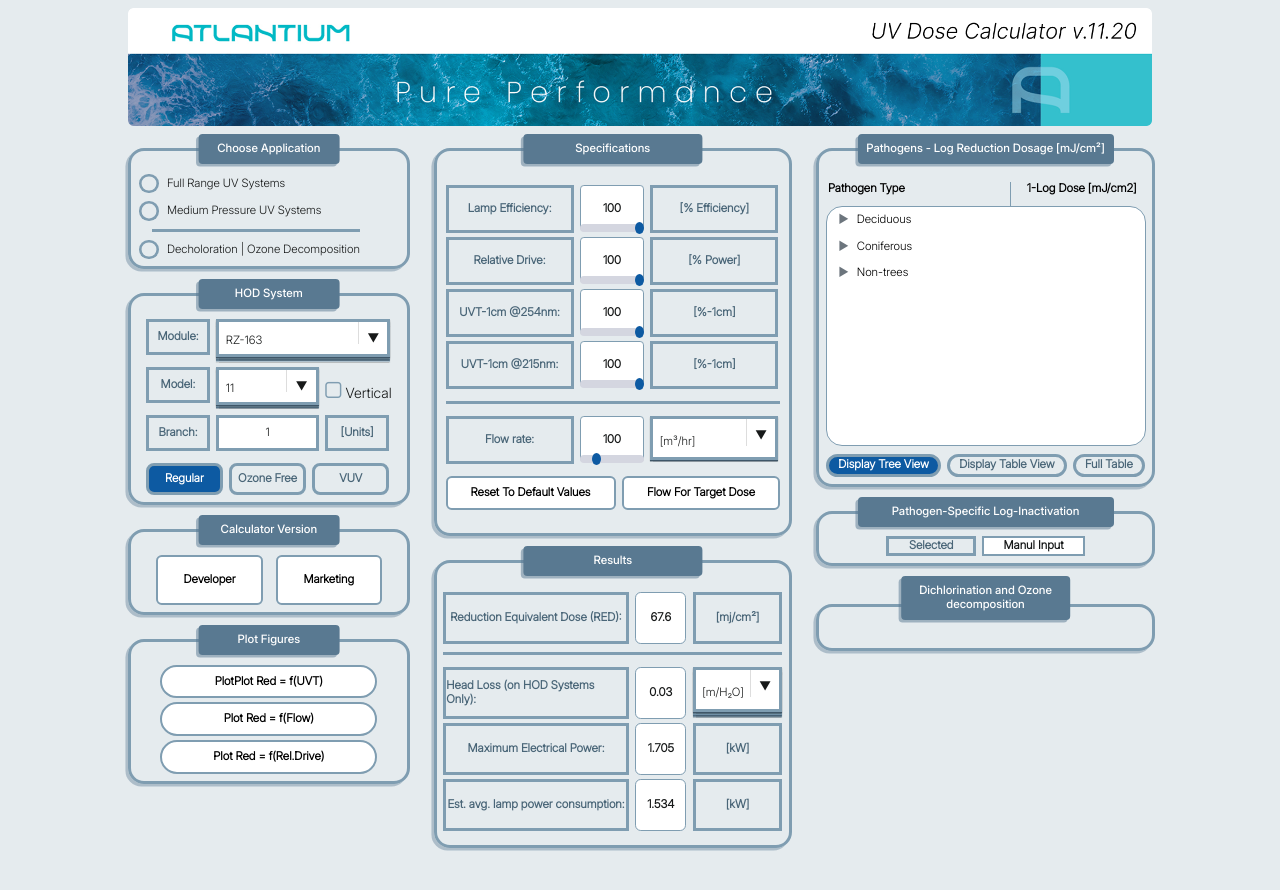
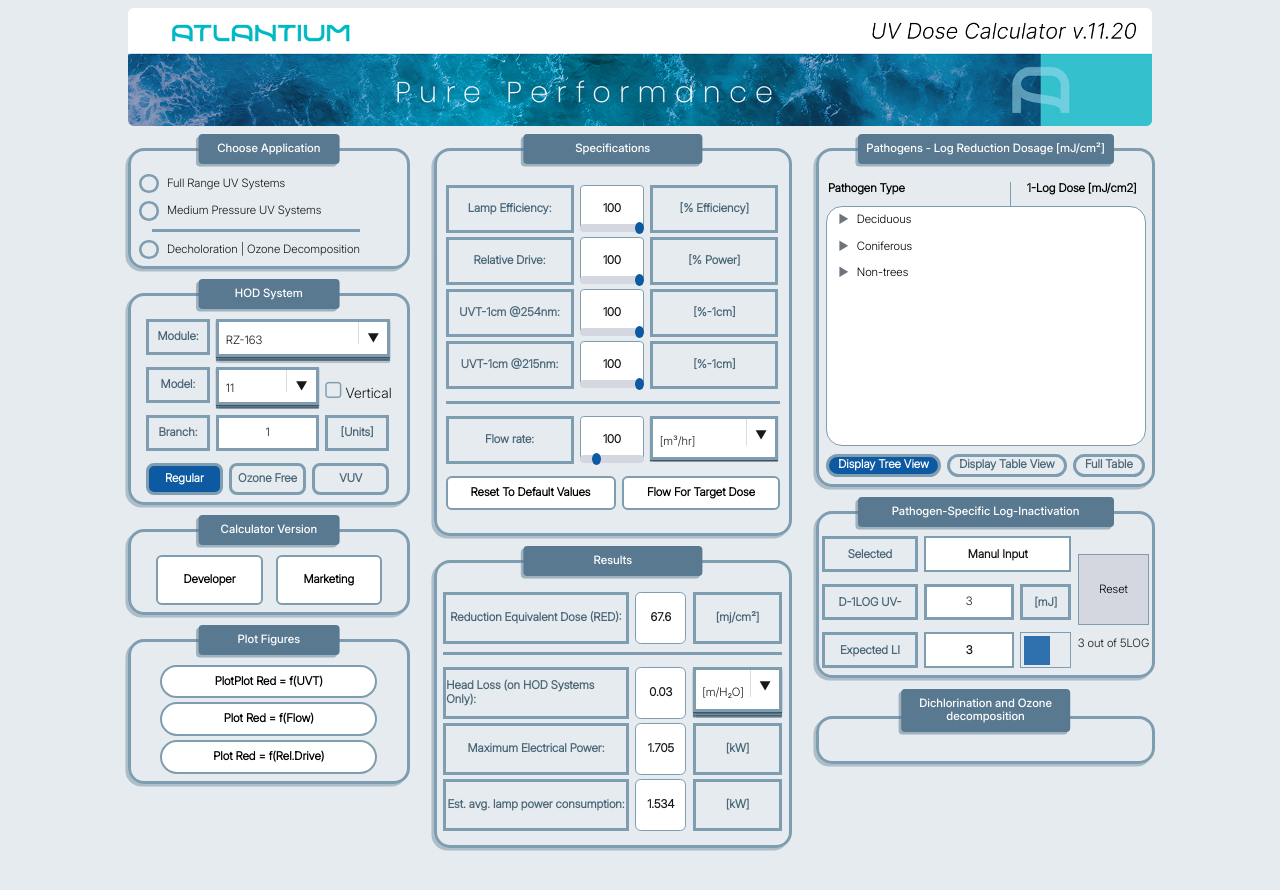
Before and after one commit to DragonGali/Calculator, a React (Vite) app in the folder client/: page / in a window 1280 px wide. Shown: the top 890 px of the page. Built offline with nearby package versions, Linux system fonts and the light colour scheme.

Commit message:
Finished LogInactivation

```diff
--- a/client/src/App.jsx
+++ b/client/src/App.jsx
@@ -19,6 +19,9 @@
 
 const App = () =>  {
 
+  //This function updates the width and height variable that I use based on the screen sizes
+  //I send it to all the components that use other component that need to figure out theyre
+  //height and width.
   const [size, setSize] = useState({
     width: window.innerWidth,
     height: window.innerHeight
@@ -56,13 +59,13 @@
       <img id="atlantium-img" src="/AtlantiumLogo_Long.png"/>
       <div className="systems-container">
         <ChooseApplication id="choose-application"/>
-        <HODSystem id="hod-system"/>
+        <HODSystem id="hod-system" width={size.width} height={size.height}/>
         <CalculatrVersion id="calculator-version"/>
         <PlotFigures id="plot-figures"/>
-        <Specifications id="specifications"/>
-        <Results id="results"/>
-        <PathogenReduction id="Pathogens-reduction" openFullTable={() => {setFullTableOpened(true)}}/>
-        <PathogenInactivation id="pathogen-inactivation"/>
+        <Specifications id="specifications" width={size.width} height={size.height}/>
+        <Results id="results" width={size.width} height={size.height}/>
+        <PathogenReduction id="Pathogens-reduction" openFullTable={() => {setFullTableOpened(true)}} width={size.width} height={size.height}/>
+        <PathogenInactivation id="pathogen-inactivation" width={size.width} height={size.height}/>
         <Dichlorination id="dichlorination"/>
         {fullTableOpened && (
           <DraggableWindow
--- a/client/src/Components/HODSystem.jsx
+++ b/client/src/Components/HODSystem.jsx
@@ -6,13 +6,7 @@
 import '../Styles/HODSystem.css';
 import data from "../data";
 
-function HODSystem () {
-    //This function updates the width and height variable that I use based on the screen sizes
-    const [size, setSize] = useState({
-    width: window.innerWidth,
-    height: window.innerHeight
-  });
-
+function HODSystem ({width, height}) {
   const [pressedButton, setPressedButton] = useState(null);
 
   //Changes which button is currently pressed
@@ -22,15 +16,8 @@
 
 
   useEffect(() => {
-    const handleResize = () => {
-      setSize({ width: window.innerWidth, height: window.innerHeight });
-    };
-
     //Sets the first button as clicked from the start
     handleClick(data.HODButtons[0]);
-
-    window.addEventListener('resize', handleResize);
-    return () => window.removeEventListener('resize', handleResize);
   }, []);
 
      return ( <div className="HODSystem">
@@ -45,7 +32,7 @@
                     </div>
                     <Dropdown className="drop-down"
                     options={[...data.modules]}
-                    height={size.height * 0.047} width={size.width * 0.136}//setting size of the component
+                    height={height * 0.047} width={width * 0.136}//setting size of the component
                     placeholder={data.modules[0].label}
                     />
                 </div>
@@ -55,7 +42,7 @@
                     </div>
                     <Dropdown className="drop-down"
                     options={[...data.model]}
-                    height={size.height * 0.047} width={size.width * 0.08}
+                    height={height * 0.047} width={width * 0.08}
                     placeholder={data.model[0].label}
                     />
                     <Checkbox items={[{ id: 1, text: 'Vertical', disabled: false }]} className="checkbox" />
@@ -64,7 +51,7 @@
                     <div className="type-box">
                         <p>Branch:</p>
                     </div>
-                   <InputField placeholder='' value={1} height={size.height* 0.05} width={size.width * 0.08}/>
+                   <InputField placeholder='' value={1} height={height* 0.05} width={width * 0.08}/>
                    <div className="type-box">
                         <p>[Units]</p>
                     </div>
--- a/client/src/Components/PathogenInactivation.jsx
+++ b/client/src/Components/PathogenInactivation.jsx
@@ -2,9 +2,13 @@
 import '../Styles/PathogenInactivation.css';
 import data from "../data";
 
-function PathogenInactivation () {
+import InputField from './InputField';
+import ProgressBar from './ProgressBar.jsx'
+
+function PathogenInactivation ({width, height}) {
 
   const [pressedButton, setPressedButton] = useState(null);
+  const [expectedLI, setExepectedLI] = useState(3);
 
     const handleClick = (button) => {
     setPressedButton(button);
@@ -17,17 +21,45 @@
     </div>
     <div className="wrapper">
         <div className="vertical-container">
+
           <div className="horizontal-container">
             <div className='type-box'>
                 <p>Selected</p>
             </div>
-          <div className='value-box'>
+            <div className='value-box' style={{width: width * 0.115}}>
               <p>Manul Input</p>
             </div>
           </div>
+
+          <div className="horizontal-container">
+            <div className='type-box'>
+                <p>D-1LOG UV-</p>
+            </div>
+
+            <InputField placeholder='' value="3" height={height * 0.05} width={width * 0.07}/>
+
+            <div className='type-box' style={{width: width * 0.04}}>
+                <p>[mJ]</p>
             </div>
           </div>
 
+          <div className='horizontal-container'>
+              <div className='type-box'>
+                  <p>Expected LI</p>
+              </div>
+              <div className='value-box' style={{width: width * 0.07}}>
+                <p>{expectedLI}</p>
+              </div>
+              <ProgressBar width={width * 0.04} height={height * 0.045} progress={expectedLI} maxProgress={5}/>
+          </div>
+      </div>
+      <div className='vertical-container'>
+        <div className='reset-button'>
+          <p>Reset</p>
+        </div>
+        <p className='expected-li-text'>{`${expectedLI} out of 5LOG`}</p>
+      </div>
+      </div>
     </div>
 
   )}
--- /dev/null
+++ b/client/src/Components/ProgressBar.jsx
@@ -0,0 +1,20 @@
+import React from 'react';
+import '../styles/ProgressBar.css';
+
+const ProgressBar = ({ progress, maxProgress, width, height }) => {
+  const percentage = Math.min((progress / maxProgress) * 100, 100);
+
+  return (
+    <div
+      className="progress-bar-container"
+      style={{ width: `${width}px`, height: `${height}px` }}
+    >
+      <div
+        className="progress-bar-fill"
+        style={{ width: `${percentage}%` }}
+      />
+    </div>
+  );
+};
+
+export default ProgressBar;
--- a/client/src/Components/Results.jsx
+++ b/client/src/Components/Results.jsx
@@ -4,23 +4,7 @@
 
 import DropDown from '../Components/DropDown.jsx';
 
-function Results () {
-
-  //This function updates the width and height variable that I use based on the screen sizes
-    const [size, setSize] = useState({
-    width: window.innerWidth,
-    height: window.innerHeight
-  });
-
-  useEffect(() => {
-    const handleResize = () => {
-      setSize({ width: window.innerWidth, height: window.innerHeight });
-    };
-
-    window.addEventListener('resize', handleResize);
-    return () => window.removeEventListener('resize', handleResize);
-  }, []);
-
+const Results = ({width, height}) => {
 
   return ( <div className="Results">
     <div className="title-box">
@@ -45,8 +29,8 @@
               <DropDown
                 className="drop-down"
                 options={[...field.options]}
-                height={size.height * 0.056}
-                width={size.width * 0.07}
+                height={height * 0.056}
+                width={width * 0.07}
                 placeholder={field.options[0].value}
               />
             ) : (
--- a/client/src/Components/Specifications.jsx
+++ b/client/src/Components/Specifications.jsx
@@ -5,7 +5,7 @@
 import Slider from '../Components/Slider.jsx'
 import DropDown from '../Components/DropDown.jsx'
 
-function Specifications () {
+function Specifications ({width, height}) {
 
   //All the texts that are used in the buttons and dropdowns.
   const topData = data.Specifications.top;
@@ -16,22 +16,6 @@
     const handleClick = (button) => {
     setPressedButton(button);
   }
-
-  //This function updates the width and height variable that I use based on the screen sizes
-  const [size, setSize] = useState({
-    width: window.innerWidth,
-    height: window.innerHeight
-  });
-
-
-  useEffect(() => {
-    const handleResize = () => {
-      setSize({ width: window.innerWidth, height: window.innerHeight });
-    };
-
-    window.addEventListener('resize', handleResize);
-    return () => window.removeEventListener('resize', handleResize);
-  }, []);
 
 
   return ( <div className="Specifications">
@@ -45,7 +29,7 @@
                     <div className="type-box">
                         <p>{field[0]}</p>
                     </div>
-                    <Slider width={size.width * 0.05} height={size.height * 0.05} min={field[1]} max={field[2]}></Slider>
+                    <Slider width={width * 0.05} height={height * 0.05} min={field[1]} max={field[2]}></Slider>
                     <div className="type-box">
                         <p>{field[3]}</p>
                     </div>
@@ -57,9 +41,9 @@
                     <div className='type-box'>
                       <p>{bottomData.fieldName}</p>
                     </div>
-                    <Slider width={size.width * 0.05} height={size.height * 0.05} min={bottomData.ranges[0].min} max={bottomData.ranges[0].max}></Slider>
+                    <Slider width={width * 0.05} height={height * 0.05} min={bottomData.ranges[0].min} max={bottomData.ranges[0].max}></Slider>
                     <DropDown options={[...bottomData.options]}
-                    width={size.width * 0.1} height={size.height * 0.055}
+                    width={width * 0.1} height={height * 0.055}
                     placeholder={bottomData.options[0].value}></DropDown>
                 </div>
                 <div className='horizontal-container'>
--- a/client/src/Styles/InputField.css
+++ b/client/src/Styles/InputField.css
@@ -16,6 +16,8 @@
   box-sizing: border-box;
   text-align: center;
   background-color: transparent;
+  margin: 0 auto;
+  display: block;
 }
 
 .txtbx__field:focus {
@@ -39,7 +41,6 @@
 .txtbx__field--batman {
   color: var(--text);
   font-size: 0.9vw;
-  padding-left: 1vw;
   padding-top: 1.2vh;
 }
 
@@ -49,8 +50,12 @@
 }
 
 .txtbx__label--batman {
+  display: flex;
+  align-items: center;
+  justify-content: center;
   color: var(--text);
   font-size: var(--font-regular);
+  text-align: center;
 }
 
 .txtbx__label--batman::before {
--- a/client/src/Styles/PathogenInactivation.css
+++ b/client/src/Styles/PathogenInactivation.css
@@ -1,3 +1,15 @@
+.PathogenInactivation {
+    width: 26.5vw;
+}
+
+.PathogenInactivation .wrapper {
+    display: flex;
+    flex-flow: row;
+    gap: 0.5vw;
+    padding-top: 2vh;
+}
+
+
 .PathogenInactivation .title-box{
     width: 20vw;
 }
@@ -8,18 +20,20 @@
     flex-flow: row;
     gap: 0.5vw;
     max-height: 4.5vh;
+
 }
 
 .PathogenInactivation .vertical-container {
     display: flex;
     flex-flow: column;
     gap: 1.5vh;
-    margin-top: 2vh;
 }
 
 
 .PathogenInactivation .type-box {
-    width: 7vw;
+    padding: 0 1vw 0 1vw;
+    height: 4.5vh;
+    width: 7.5vw;
 }
 
 .PathogenInactivation .value-box {
@@ -38,3 +52,23 @@
 
     font-size: var(--font-regular);
 }
+
+.PathogenInactivation .reset-button {
+    border: 0.15em solid var(--primary);
+    padding: 3.5vh 1vw 3.5vh 1vw;
+    text-align: center;
+    align-items: center;
+    justify-content: center;
+    font-size: var(--font-regular);
+    background-color: var(--grey-blue);
+}
+
+.PathogenInactivation .reset-button:hover {
+    cursor: pointer;
+    filter: brightness(0.9);
+}
+
+.PathogenInactivation .expected-li-text {
+    font-size: var(--font-regular);
+    color: var(--text);
+}
--- /dev/null
+++ b/client/src/Styles/ProgressBar.css
@@ -0,0 +1,21 @@
+.progress-bar-container {
+  position: relative;
+  border: 0.1em solid var(--primary);
+  padding: 0.15em; /*Gap between the fill and the walls*/
+}
+
+.progress-bar-fill {
+  height: 100%;
+  background-color: var(--highlight);
+  transition: all 0.3s ease-out;
+  animation: pulse 2s cubic-bezier(0.4, 0, 0.6, 1) infinite;
+}
+
+@keyframes pulse {
+  0%, 100% {
+    opacity: 1;
+  }
+  50% {
+    opacity: 0.7;
+  }
+}
```
Lines whose indentation alone changed are shown as unchanged.
